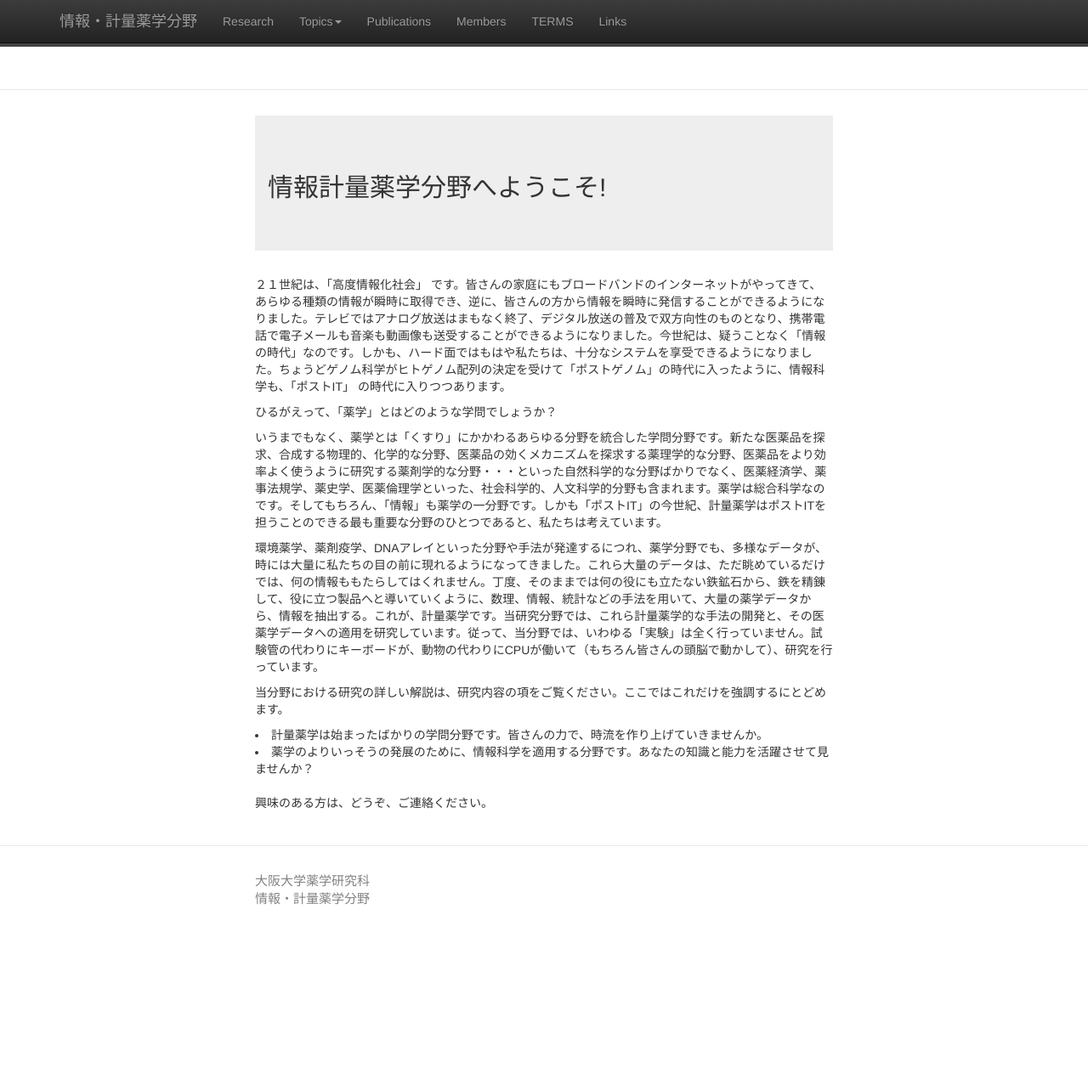
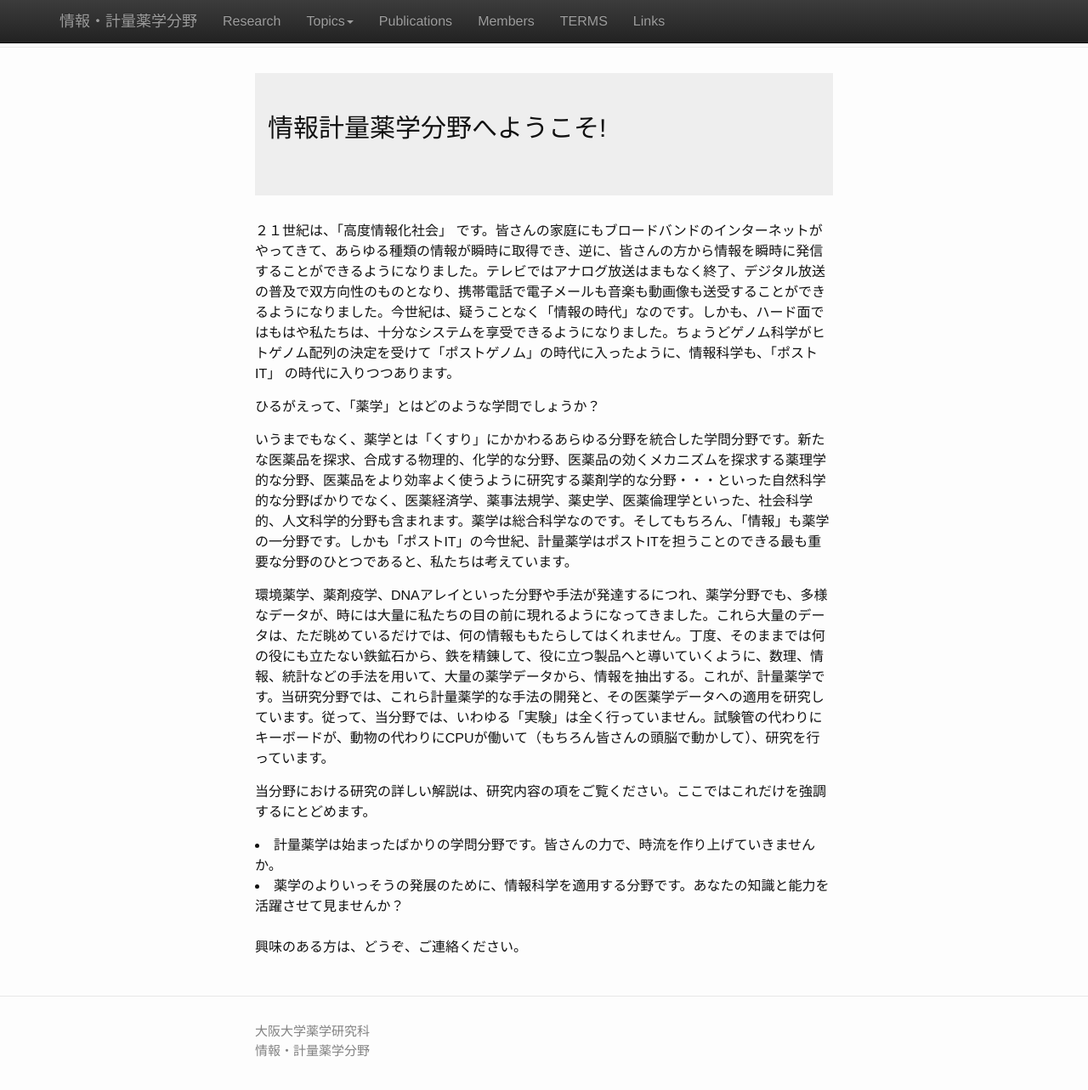
Before and after one commit to Pharmacometrics/Pharmacometrics.github.io, a Jekyll site: the page built from index.html, in a window 1280 px wide and 1308 px high. Shown: the top 1283 px of the window at 85% size. Built offline with Jekyll 4.4.1, drawn with Linux system fonts in a browser that asks for light colours; nearby versions of some CDN libraries.

Commit message:
fixed #13

```diff
--- a/_includes/head.html
+++ b/_includes/head.html
@@ -1,30 +1,17 @@
 <head>
   <meta charset="utf-8">
-  <meta http-equiv="X-UA-Compatible" content="IE=edge,chrome=1">
   <meta name="viewport" content="width=device-width, initial-scale=1">
+  <meta name="description" content="{% if page.excerpt %}{{ page.excerpt | strip_html | strip_newlines | truncate: 160 }}{% else %}{{ site.description }}{% endif %}">
 
   <title>{% if page.title %}{{ page.title | escape }}{% else %}{{ site.title | escape }}{% endif %}</title>
-  <meta name="description" content="{% if page.excerpt %}{{ page.excerpt | strip_html | strip_newlines | truncate: 160 }}{% else %}{{ site.description }}{% endif %}">
 
+  <link rel="canonical" href="{{ page.url | replace:'index.html','' | prepend: site.baseurl | prepend: site.url }}">
+
+  <link rel="stylesheet" href="https://maxcdn.bootstrapcdn.com/bootstrap/3.3.7/css/bootstrap.min.css">
+  <link rel="stylesheet" href="/css/bootstrap-theme.min.css">
   <link rel="stylesheet" href="{{ "/css/main.css" | prepend: site.baseurl }}">
-  <link rel="canonical" href="{{ page.url | replace:'index.html','' | prepend: site.baseurl | prepend: site.url }}">
-  <link rel="alternate" type="application/rss+xml" title="{{ site.title }}" href="{{ "/feed.xml" | prepend: site.baseurl | prepend: site.url }}">
-  <meta name="viewport" content="width=device-width, initial-scale=1">
-  <link rel="apple-touch-icon" href="/apple-touch-icon.png">
-  <link rel="stylesheet" href="/css/main.css">
-  <link rel="stylesheet" href="/css/bootstrap.min.css">
-  <style>
-      body {
-        padding-top: 50px;
-        padding-bottom: 20px;
-      }
-  </style>
-  <link rel="stylesheet" href="/css/bootstrap-theme.min.css">
-  <script src="/js/vendor/modernizr-2.8.3-respond-1.4.2.min.js"></script>
-          <script src="//ajax.googleapis.com/ajax/libs/jquery/1.11.2/jquery.min.js"></script>
-        <script>window.jQuery || document.write('<script src="/js/vendor/jquery-1.11.2.min.js"><\/script>')</script>
 
-        <script src="/js/vendor/bootstrap.min.js"></script>
-
-        <script src="/js/main.js"></script>
+  <script src="https://ajax.googleapis.com/ajax/libs/jquery/1.12.4/jquery.min.js"></script>
+  <script src="https://maxcdn.bootstrapcdn.com/bootstrap/3.3.7/js/bootstrap.min.js"></script>
+  <script src="/js/main.js"></script>
 </head>
```
